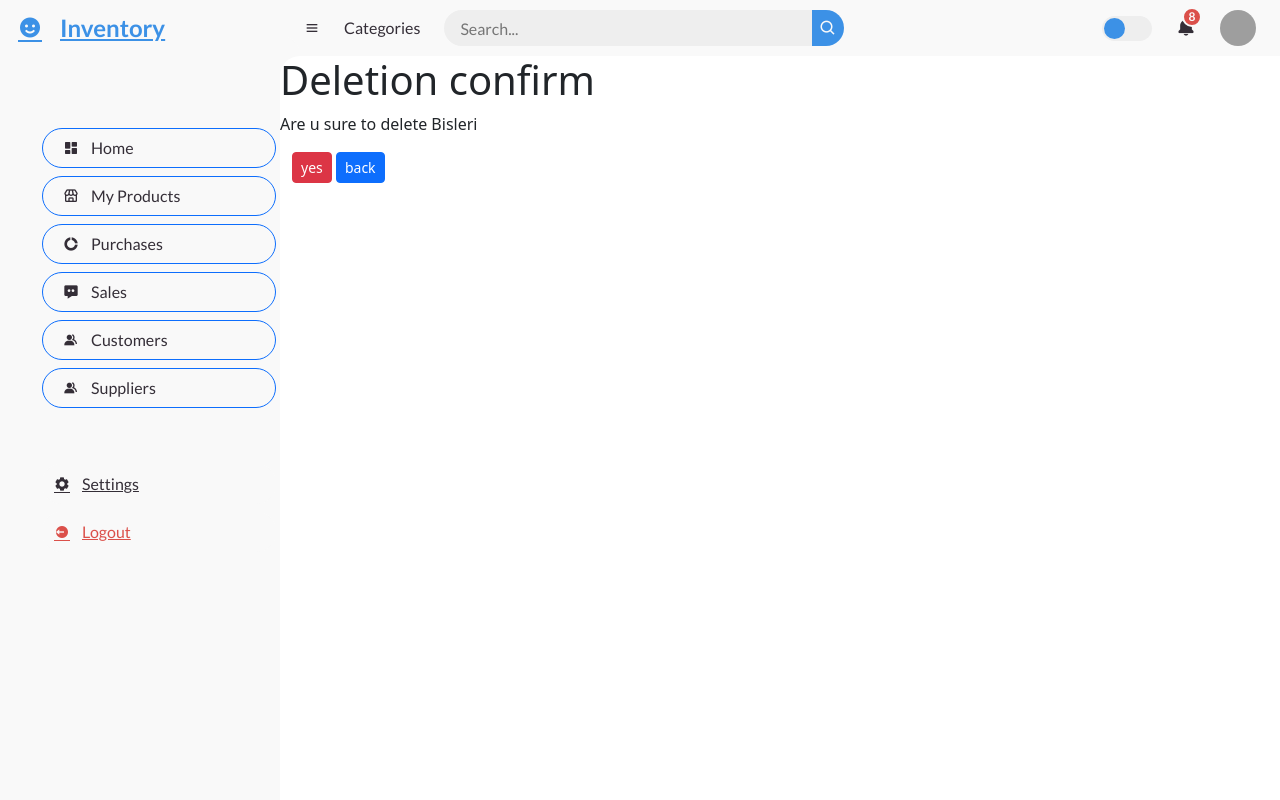
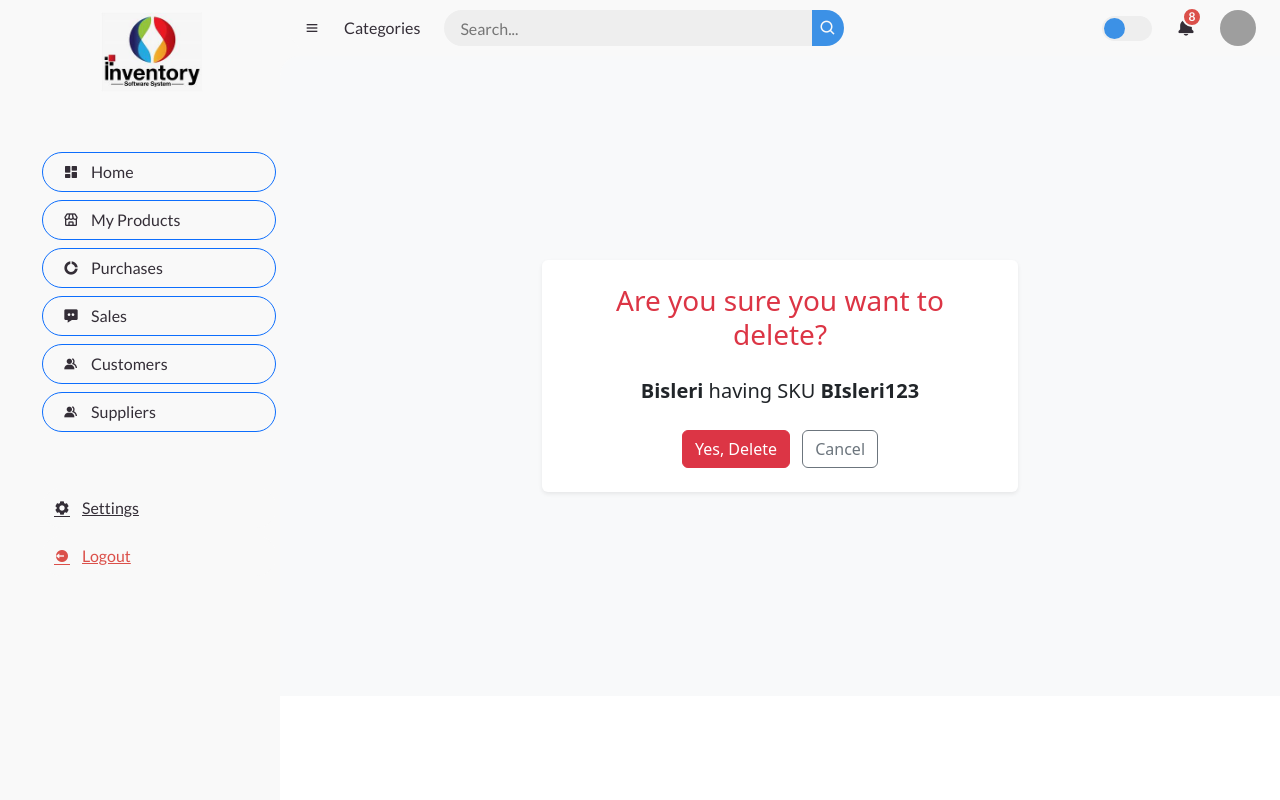
Before and after one commit to smaurya4941/Inventory, a Django app: page /products/3/delete/ in a window 1280 px wide. Run offline with Django 5.2, Linux system fonts and the light colour scheme; data comes from the database, SQL or seed files in the repository; both versions use the stored data as it was after the commit; some libraries are stand-ins or nearby versions; grey boxes are pictures that could not be loaded.

Commit message:
before adding ITEM model

```diff
--- a/inventory/templates/product/conf_delete.html
+++ b/inventory/templates/product/conf_delete.html
@@ -1,17 +1,28 @@
 {% extends "base.html" %}
 
 {% block content %}
-<h1>Deletion confirm</h1>
-<p>Are u sure to delete {{product.name}}</p>
+<div class="bg-light d-flex align-items-center" style="height: 80vh;">
 
- <div class="container m-auto">
+    <div class="container">
+        <div class="row justify-content-center">
+            <div class="col-md-6">
+                <div class="card shadow-sm border-0">
+                    <div class="card-body text-center p-4">
+                        <h3 class="text-danger mb-4">Are you sure you want to delete?</h3>
+                        <p class="fs-5"><strong >{{product.name}}  </strong>having SKU <strong>{{product.sku}}</strong></p>
 
-    <form action="" method="post">
-        {% csrf_token %}
-        {{form}}
-        <button type="submit" class="btn btn-sm btn-danger">yes</button>
-        <a href={% url 'product_list' %} class="btn btn-primary btn-sm">back</a>
-    </form>
- </div>
+                        <form method="post" class="mt-4">
+                            {% csrf_token %}
+                            {{ form }}
+                            <button type="submit" class="btn btn-danger me-2">Yes, Delete</button>
+                            <a href="{% url 'product_list' %}" class="btn btn-outline-secondary">Cancel</a>
+                        </form>
+                    </div>
+                </div>
+            </div>
+        </div>
+    </div>
+
+</div>
 
 {% endblock %}
--- a/static/css/style.css
+++ b/static/css/style.css
@@ -62,7 +62,6 @@ body {
 	font-family: var(--lato);
 	transition: .3s ease;
 	overflow-x: hidden;
-	scrollbar-width: none;
 }
 #sidebar::--webkit-scrollbar {
 	display: none;
--- a/templates/base.html
+++ b/templates/base.html
@@ -25,9 +25,8 @@
      {% block header %}
      <!--SIDEBAR-->
      <section id="sidebar">
-      <a  href="#" class="brand">
-        <i class='bx bxs-smile'></i>
-        <span class="text">Inventory</span>
+      <a  href="#" class="brand mt-4  d-flex justify-content-center align-items-center">
+        <span class="text ms-4"><img height="80px" src="{% static "images/logo.jpeg" %} " alt=""></span>
       </a>
       <ul class="side-menu top">
         <li class="{% if request.resolver_match.url_name == 'dashboard' %}active{% endif %}" >
```
Also changed, not shown: inventory/templates/purchase/conf_delete_purchase.html (+21 -10 lines), inventory/templates/sales/conf_delete_sale.html (+20 -10 lines), inventory/templates/supplier/conf_delete_supplier.html (+20 -10 lines), db.sqlite3, static/images/logo.jpeg (added).
